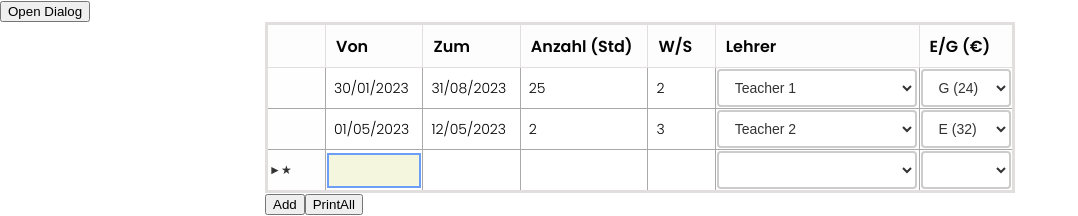
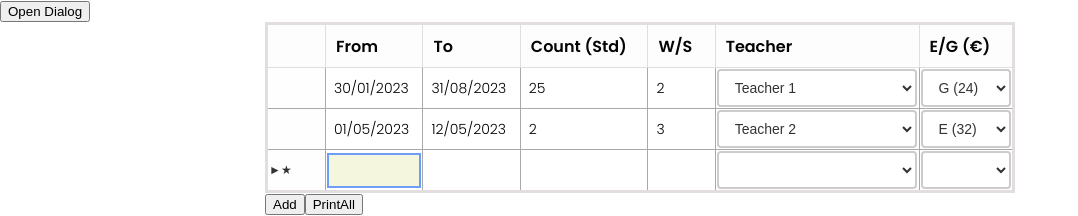
Before and after one commit to MohammedJayyab/datagrideditable, a React (Create React App) app: page / in a window 1280 px wide. Shown: the top 216 px of the page, without its empty margins (0-1078 px from the left). Built offline with nearby package versions, Linux system fonts and the light colour scheme.

Commit message:
add data table image

```diff
--- a/src/EditableDataTable.js
+++ b/src/EditableDataTable.js
@@ -646,11 +646,11 @@ const EditableTable = () => {
           <tr>
             <th></th>
             <th style={{ display: "none" }}>ID</th>
-            <th>Von</th>
-            <th>Zum</th>
-            <th>Anzahl (Std)</th>
+            <th>From</th>
+            <th>To</th>
+            <th>Count (Std)</th>
             <th>W/S</th>
-            <th>Lehrer</th>
+            <th>Teacher</th>
             <th>E/G (€)</th>
           </tr>
         </thead>
```
Also changed, not shown: 1 other file (tests, documents, lock files or other folders).
